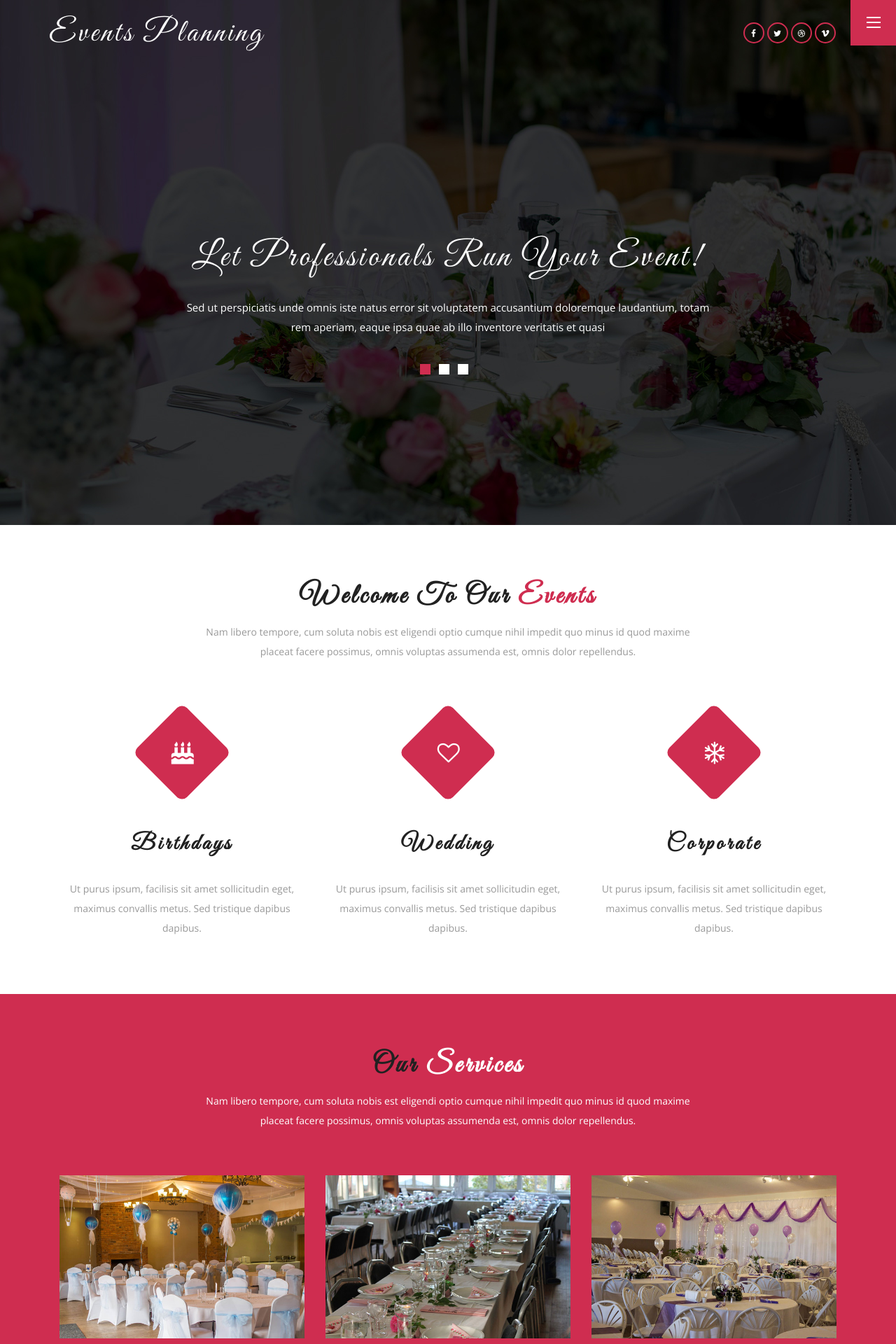
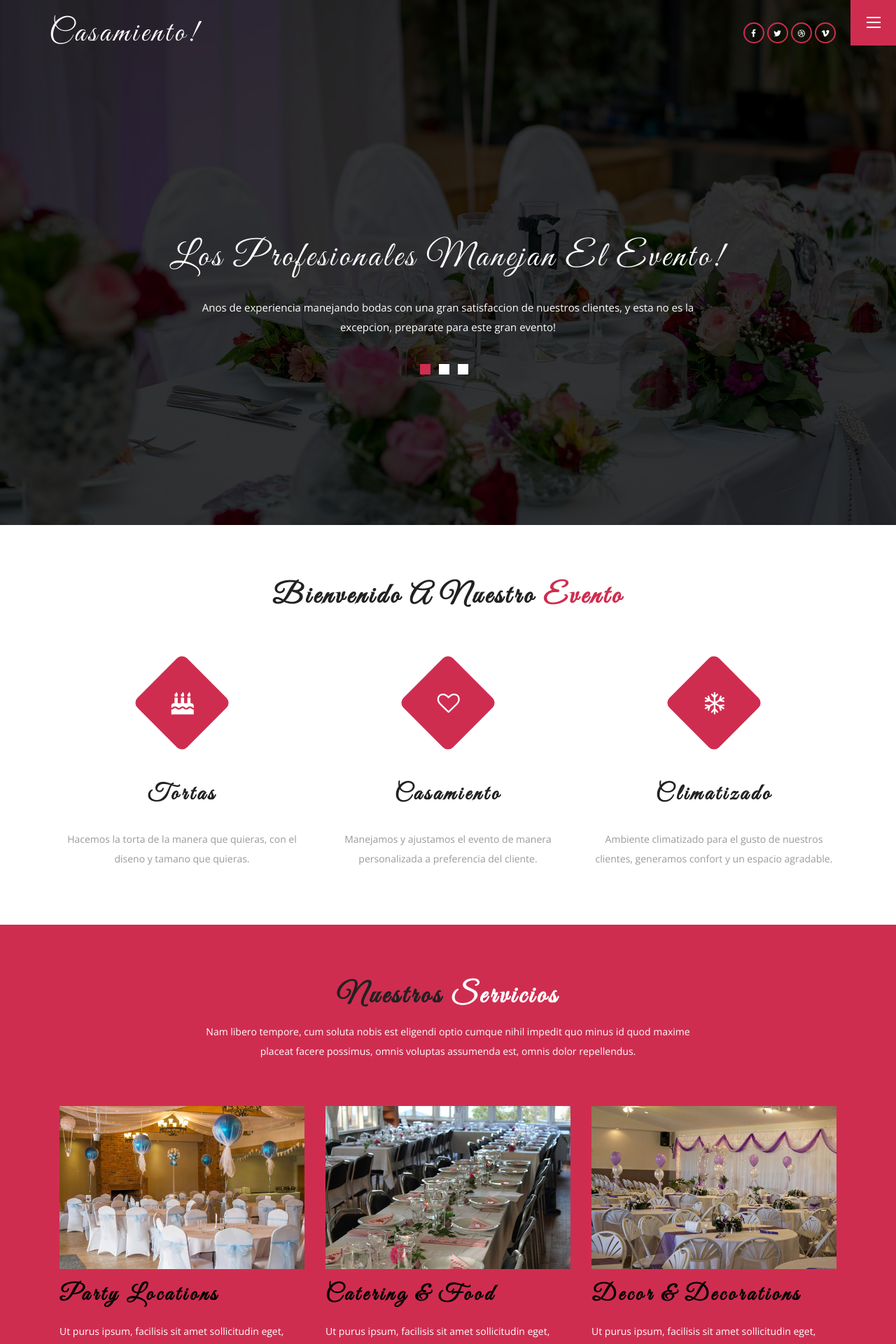
Before and after one commit to cettipao/EventOrganizer, a Django app: page / in a window 1280 px wide. Shown: the top 1920 px of the page at 70% size. Run offline with Django 3.2, Linux system fonts and the light colour scheme; parts of the project's set-up code (start-up, migrations or seed data) failed here and were passed over; some libraries are stand-ins or nearby versions.

Commit message:
Cambios en flyer

```diff
--- a/eventos/templates/home.html
+++ b/eventos/templates/home.html
@@ -58,7 +58,7 @@ Smartphone Compatible web template, free webdesigns for Nokia, Samsung, LG, Sony
 			</div>
 			<div class="header">
 				<div class="agileits_w3layouts_logo">
-					<h1><a>Events Planning</a></h1>
+					<h1><a>Casamiento!</a></h1>
 				</div>
 				<div class="agileinfo_social_icons">
 					<ul class="agileits_social_list">
@@ -77,20 +77,20 @@ Smartphone Compatible web template, free webdesigns for Nokia, Samsung, LG, Sony
 			<ul class="slides">
 				<li>
 					<div class="agileits_w3layouts_banner_info">
-						<h3>Let professionals run your event!</h3>
-						<p>Sed ut perspiciatis unde omnis iste natus error sit voluptatem accusantium doloremque laudantium, totam rem aperiam, eaque ipsa quae ab illo inventore veritatis et quasi </p>
+						<h3>Los profesionales manejan el evento!</h3>
+						<p>Anos de experiencia manejando bodas con una gran satisfaccion de nuestros clientes, y esta no es la excepcion, preparate para este gran evento!</p>
 					</div>
 				</li>
 				<li>
 					<div class="agileits_w3layouts_banner_info">
-						<h3>Let professionals run your event!</h3>
-						<p>Sed ut perspiciatis unde omnis iste natus error sit voluptatem accusantium doloremque laudantium, totam rem aperiam, eaque ipsa quae ab illo inventore veritatis et quasi </p>
+						<h3>Consegui tu invitacion!</h3>
+						<a class="btn btn-danger btn-lg" href="https://wa.me/+1415523-8886/?text=join%20practical-realize" role="button">Click Aqui</a>
 					</div>
 				</li>
 				<li>
 					<div class="agileits_w3layouts_banner_info">
-						<h3>Let professionals run your event!</h3>
-						<p>Sed ut perspiciatis unde omnis iste natus error sit voluptatem accusantium doloremque laudantium, totam rem aperiam, eaque ipsa quae ab illo inventore veritatis et quasi </p>
+						<h3>Una noche inolvidable!</h3>
+						<p>Organizamos nuestros eventos con mucho carino, preparate para una noche llena de diversion y sorpresas! </p>
 					</div>
 				</li>
 			</ul>
@@ -120,33 +120,29 @@ Smartphone Compatible web template, free webdesigns for Nokia, Samsung, LG, Sony
 <!-- banner-bottom -->
 	<div class="banner-bottom">
 		<div class="container">
-			<h3 class="w3layouts_head">Welcome to our <span>Events</span></h3>
-			<p class="w3_para">Nam libero tempore, cum soluta nobis est eligendi optio cumque nihil impedit quo minus id quod maxime placeat facere possimus, omnis voluptas
-assumenda est, omnis dolor repellendus.</p>
+			<h3 class="w3layouts_head">Bienvenido a nuestro <span>Evento</span></h3>
+			<p class="w3_para"></p>
 			<div class="w3ls_banner_bottom_grids">
 				<div class="col-md-4 agileits_banner_bottom_grid_left">
 					<div class="agileinfo_banner_bottom_grid_l_grid">
 						<i class="fa fa-birthday-cake" aria-hidden="true"></i>
 					</div>
-					<h4>Birthdays</h4>
-					<p>Ut purus ipsum, facilisis sit amet sollicitudin eget,
-						maximus convallis metus. Sed tristique dapibus dapibus.</p>
+					<h4>Tortas</h4>
+					<p>Hacemos la torta de la manera que quieras, con el diseno y tamano que quieras.</p>
 				</div>
 				<div class="col-md-4 agileits_banner_bottom_grid_left">
 					<div class="agileinfo_banner_bottom_grid_l_grid">
 						<i class="fa fa-heart-o" aria-hidden="true"></i>
 					</div>
-					<h4>Wedding</h4>
-					<p>Ut purus ipsum, facilisis sit amet sollicitudin eget,
-						maximus convallis metus. Sed tristique dapibus dapibus.</p>
+					<h4>Casamiento</h4>
+					<p>Manejamos y ajustamos el evento de manera personalizada a preferencia del cliente.</p>
 				</div>
 				<div class="col-md-4 agileits_banner_bottom_grid_left">
 					<div class="agileinfo_banner_bottom_grid_l_grid">
 						<i class="fa fa-snowflake-o" aria-hidden="true"></i>
 					</div>
-					<h4>Corporate</h4>
-					<p>Ut purus ipsum, facilisis sit amet sollicitudin eget,
-						maximus convallis metus. Sed tristique dapibus dapibus.</p>
+					<h4>Climatizado</h4>
+					<p>Ambiente climatizado para el gusto de nuestros clientes, generamos confort y un espacio agradable.</p>
 				</div>
 				<div class="clearfix"> </div>
 			</div>
@@ -156,7 +152,7 @@ assumenda est, omnis dolor repellendus.</p>
 <!-- services -->
 	<div class="agile-ser">
 		<div class="container">
-			<h3 class="w3layouts_head">Our <span>Services</span></h3>
+			<h3 class="w3layouts_head">Nuestros <span>Servicios</span></h3>
 			<p class="w3_para">Nam libero tempore, cum soluta nobis est eligendi optio cumque nihil impedit quo minus id quod maxime placeat facere possimus, omnis voluptas
 assumenda est, omnis dolor repellendus.</p>
 				<div class="agile-ser-tp">
```
